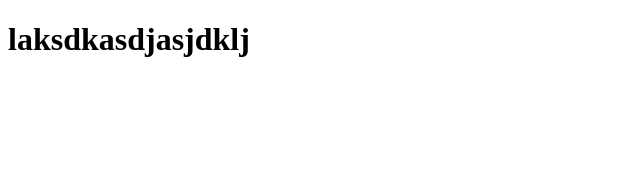
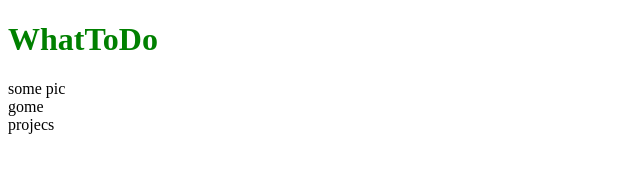
Before and after one commit to parent-tobias/todo-list, a website built with webpack: page src/index.html in a window 1280 px wide. Shown: the whole page, without its empty margins (0-640 px from the left). Built offline with nearby package versions, Linux system fonts and the light colour scheme.

Commit message:
finished setup

```diff
--- a/package.json
+++ b/package.json
@@ -10,7 +10,9 @@
   "author": "",
   "license": "ISC",
   "devDependencies": {
+    "css-loader": "^6.10.0",
     "html-webpack-plugin": "^5.6.0",
+    "style-loader": "^3.3.4",
     "webpack": "^5.91.0",
     "webpack-cli": "^5.1.4"
   }
--- a/src/index.html
+++ b/src/index.html
@@ -4,8 +4,28 @@
     <meta charset="UTF-8">
     <meta name="viewport" content="width=device-width, initial-scale=1.0">
     <title>Document</title>
+
 </head>
 <body>
-    <h1>laksdkasdjasjdklj</h1>
+    <div class="all">
+        <div class="header">
+            <div class="title">
+                <h1>WhatToDo</h1>
+            </div>
+            <div class="mode">
+                some pic
+            </div>
+        </div>
+
+        <div class="leftBar">
+            <div class="home">
+                gome
+            </div>
+            <div class="projects">
+                projecs
+            </div>
+        </div>
+
+    </div>
 </body>
 </html>
--- a/src/index.js
+++ b/src/index.js
@@ -0,0 +1 @@
+import "./style.css";
--- /dev/null
+++ b/src/style.css
@@ -0,0 +1,3 @@
+h1{
+    color: green;
+}
--- a/webpack.config.js
+++ b/webpack.config.js
@@ -6,6 +6,14 @@ module.exports = {
   output: {
     filename: 'main.js',
     path: path.resolve(__dirname, 'dist'),
+  },
+  module: {
+    rules: [
+      {
+        test: /\.css$/i,
+        use: ['style-loader', 'css-loader'],
+      },
+    ],
   },
   plugins: [
     new HtmlWebplackPlugin({
```
Also changed, not shown: dist/index.html, dist/main.js, 1 other file.
